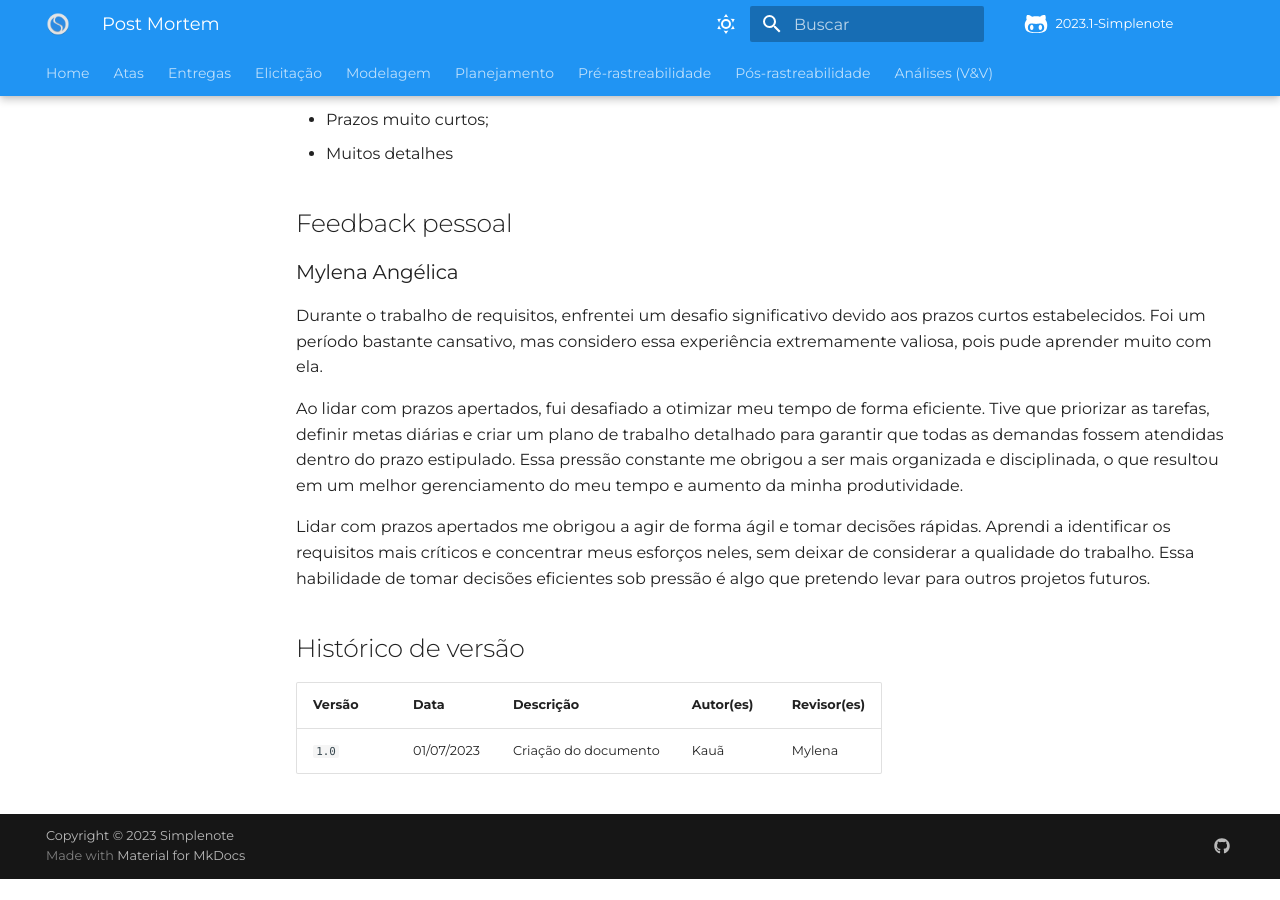
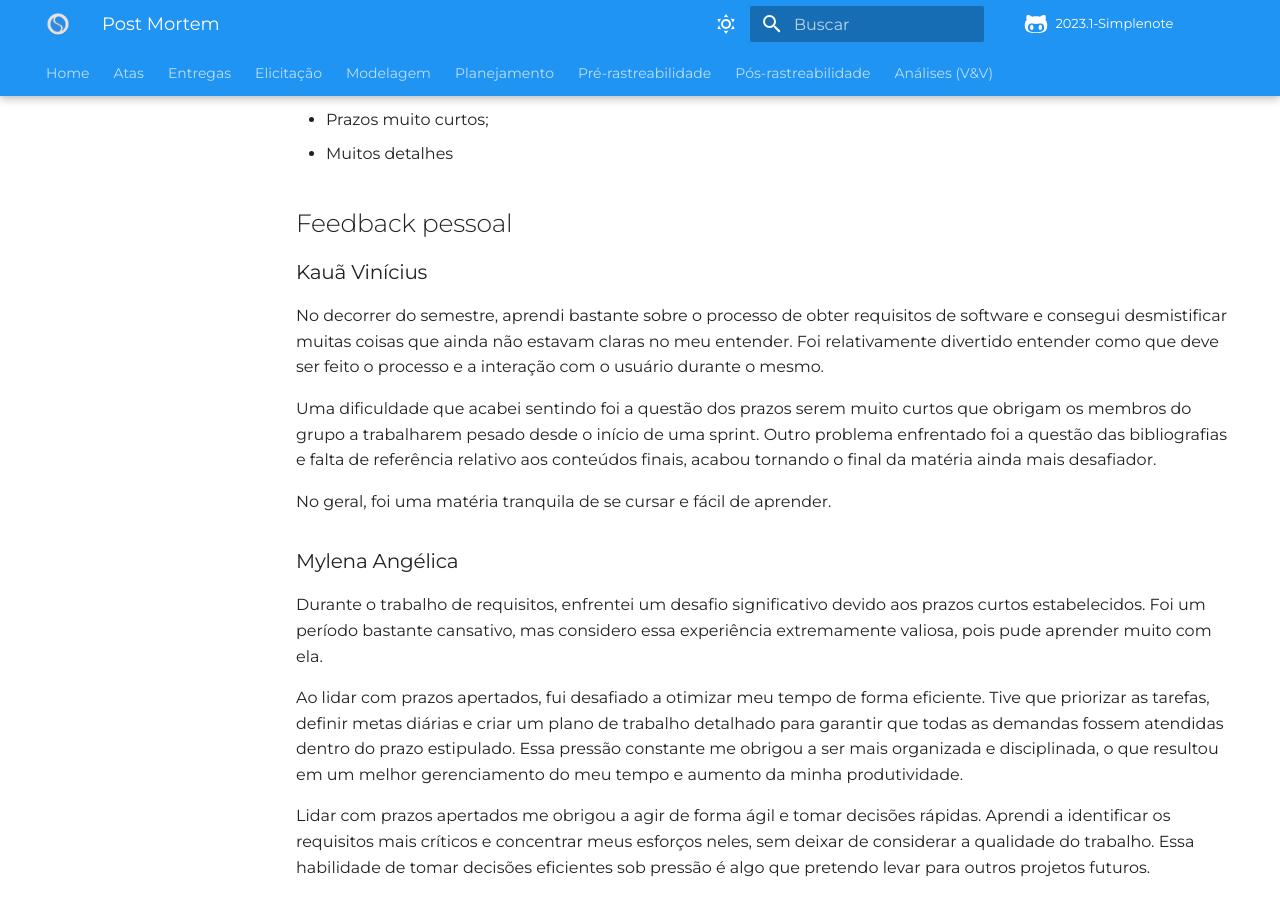
Before and after one commit to Requisitos-de-Software/2023.1-Simplenote, an MkDocs documentation site: the page built from docs/PostMortem.md, in a window 1280 px wide and 900 px high, scrolled down 464 px. Built offline with MkDocs 1.6.1 and Material for MkDocs 9.7.7, drawn with Linux system fonts in a browser that asks for light colours; some web fonts are replaced; comment, search, counter and statistics services are not loaded; before the commit the page ends 1343 px from its top, so only the background shows below that.

Commit message:
add Kauã

```diff
--- a/docs/PostMortem.md
+++ b/docs/PostMortem.md
@@ -9,6 +9,14 @@ Neste post mortem, analisaremos o projeto do Simplenote para a disciplina de req
 - Prazos muito curtos;
 - Muitos detalhes
 ## Feedback pessoal
+
+### Kauã Vinícius
+No decorrer do semestre, aprendi bastante sobre o processo de obter requisitos de software e consegui desmistificar muitas coisas que ainda não estavam claras no meu entender. Foi relativamente divertido entender como que deve ser feito o processo e a interação com o usuário durante o mesmo.
+
+Uma dificuldade que acabei sentindo foi a questão dos prazos serem muito curtos que obrigam os membros do grupo a trabalharem pesado desde o início de uma sprint. Outro problema enfrentado foi a questão das bibliografias e falta de referência relativo aos conteúdos finais, acabou tornando o final da matéria ainda mais desafiador.
+
+No geral, foi uma matéria tranquila de se cursar e fácil de aprender.
+
 ### Mylena Angélica
 Durante o trabalho de requisitos, enfrentei um desafio significativo devido aos prazos curtos estabelecidos. Foi um período bastante cansativo, mas considero essa experiência extremamente valiosa, pois pude aprender muito com ela.
 
```
